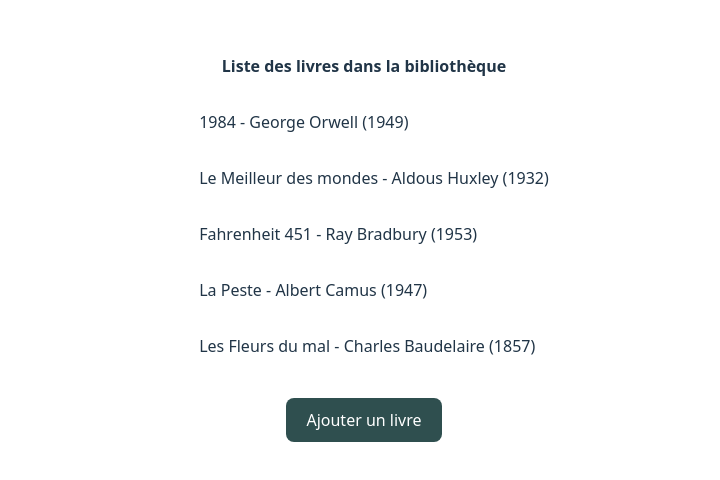
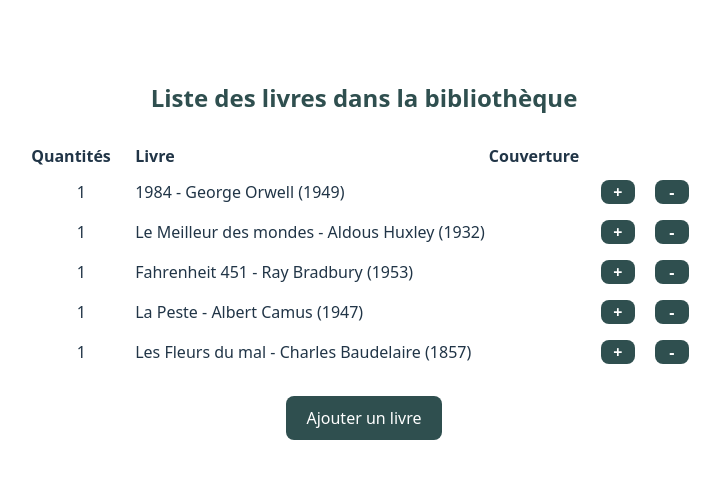
Before and after one commit to tiffaniequilbeuf/React-Bookstore, a React (Vite) app: page / in a window 1280 px wide. Shown: the part 148-628 px from the top of the page, without its empty margins (276-996 px from the left). Built offline with nearby package versions, Linux system fonts and the light colour scheme.

Commit message:
Ajout du bouton, fonctionnel, +

```diff
--- a/src/App.css
+++ b/src/App.css
@@ -44,30 +44,48 @@
     color: #888;
 }
 
-p{
+p {
     text-align: start;
+    margin-block: 4px;
+}
+
+ul{
+    padding : 0;
+    margin : 0;
+    margin-bottom: 16px;
+}
+
+label {
+    padding: 5px;
+}
+
+input {
+    height: 32px;
 }
 
 .titre {
-    font-weight: bold;
+    font-size: 24px;
+    margin-block: 24px;
+    color : #2f4f4f;
 }
 
-.grid{
-    display : grid;
-    grid-template-columns: 30px 2fr 50px;
+.grid {
+    display: grid;
+    grid-template-columns: 100px 1fr 100px 50px 50px;
+    align-items: center;
     gap: 4px;
 }
 
+.border{
+    border: 1px solid #2f4f4f;
+    width : 100%;
+}
 .item {
     text-align: start;
-    /* display: flex;
-    justify-content: space-between;
-    align-items: center; */
     gap: 4px;
 }
 
 .item img {
-    /* border : 1px solid black; */
     height: 100px;
     width: auto;
     margin: 4px;
@@ -82,6 +100,10 @@ p{
     margin: 8px;
 }
 
+.tiny-btn{
+    padding :0 ;
+}
+
 .btn:hover {
     background-color: #2f4f4fd7;
 }
@@ -93,10 +115,6 @@ p{
     padding-block: 16px;
 }
 
-label {
-    padding: 5px;
+.bold{
+    font-weight: bold;
 }
-
-input {
-    height: 32px;
-}
--- a/src/App.jsx
+++ b/src/App.jsx
@@ -10,27 +10,32 @@ function App() {
         {
             "title": "1984",
             "author": "George Orwell",
-            "year": 1949
+            "year": 1949,
+            "quantity": 1,
         },
         {
             "title": "Le Meilleur des mondes",
             "author": "Aldous Huxley",
-            "year": 1932
+            "year": 1932,
+            "quantity": 1,
         },
         {
             "title": "Fahrenheit 451",
             "author": "Ray Bradbury",
-            "year": 1953
+            "year": 1953,
+            "quantity": 1,
         },
         {
             "title": "La Peste",
             "author": "Albert Camus",
-            "year": 1947
+            "year": 1947,
+            "quantity": 1,
         },
         {
             "title": "Les Fleurs du mal",
             "author": "Charles Baudelaire",
-            "year": 1857
+            "year": 1857,
+            "quantity": 1,
         }
     ]
 
@@ -41,13 +46,6 @@ function App() {
     const [year, setYear] = useState()
     const [cover, setCover] = useState("")
     const [quantity, setQuantity] = useState(1)
-
-    /* mon objet initialBooks n'a pas de propriété quantité. Je vais ajouter pour chaque livre une quantité à 1.Il y a sans doute du map là dessous.
-    */
-    // function InitQuantity {
-
-    // }
-
 
     function handleSubmit(event) {
         event.preventDefault();
@@ -65,12 +63,32 @@ function App() {
         setStatusBtn(false);
     }
 
+    function addBook(title) {
+        const updatedBooks = books.map((book) => {
+
+            if (book.title == title){
+                book.quantity = book.quantity + 1
+            }
+            return book;
+        })
+        setBooks(updatedBooks);
+}
+
+function removeBook() {
+    console.log("c'est moins !");
+}
+
 return (
     <>
-            <div className='titre'>Liste des livres dans la bibliothèque</div>
+        <div className='titre bold'>Liste des livres dans la bibliothèque</div>
+        <div className="grid bold">
+            <p>Quantités</p>
+            <p>Livre</p>
+            <p>Couverture</p>
+        </div>
         <ul>
             {
-                    books.map((book) => <Book book={book} key={book.title} />)
+                books.map((book) => <Book book={book} addBook={addBook} removeBook={removeBook} key={book.title} />)
             }
         </ul>
         <button onClick={() => setStatusBtn(!statusBtn)} className="btn">Ajouter un livre</button>
--- a/src/composant/Book.jsx
+++ b/src/composant/Book.jsx
@@ -1,17 +1,18 @@
-export function Book({ book }) {
+export function Book({ book, addBook, removeBook }) {
 
     return (
         <>
             <li className="grid">
                 <div>
-                    {/* {
-                       !book.quantity ? setQuantity(1) : book.quantity
-                    } */}
+                    {book.quantity && book.quantity}
                     </div>
                 <p>{book.title} - {book.author} ({book.year}) </p>
-                {book.cover &&
-                    <img src={book.cover} alt="alt de l'image" />
+                {book.cover ?
+                    <img src={book.cover} alt="alt de l'image" />:
+                    <div></div>
                 }
+                <button onClick={() => addBook(book.title)} className="btn tiny-btn bold">+</button>
+                <button onClick={() => removeBook()} className="btn tiny-btn bold">-</button>
             </li>
         </>
     )
```
Also changed, not shown: 1 other file (tests, documents, lock files or other folders). Lines whose indentation alone changed are shown as unchanged.
